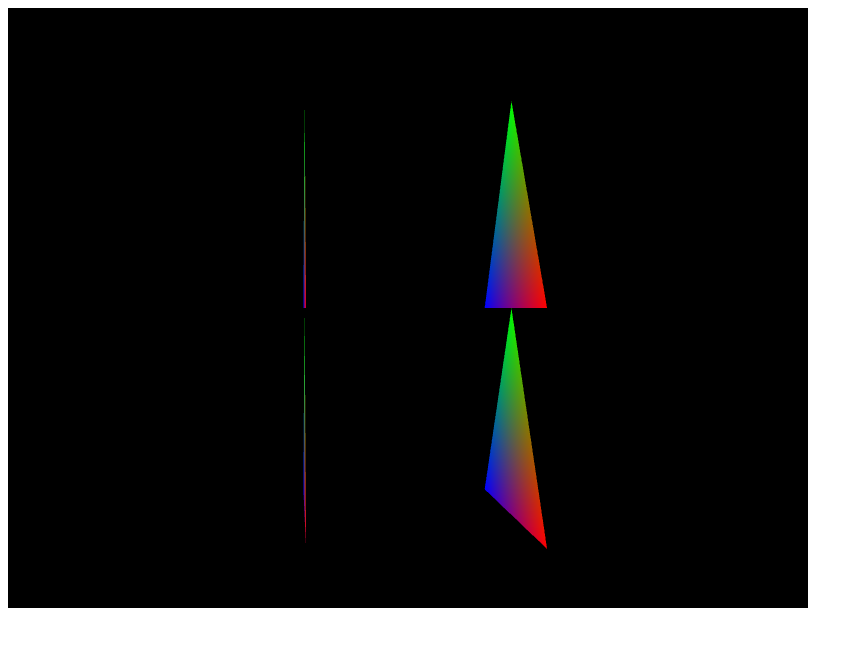
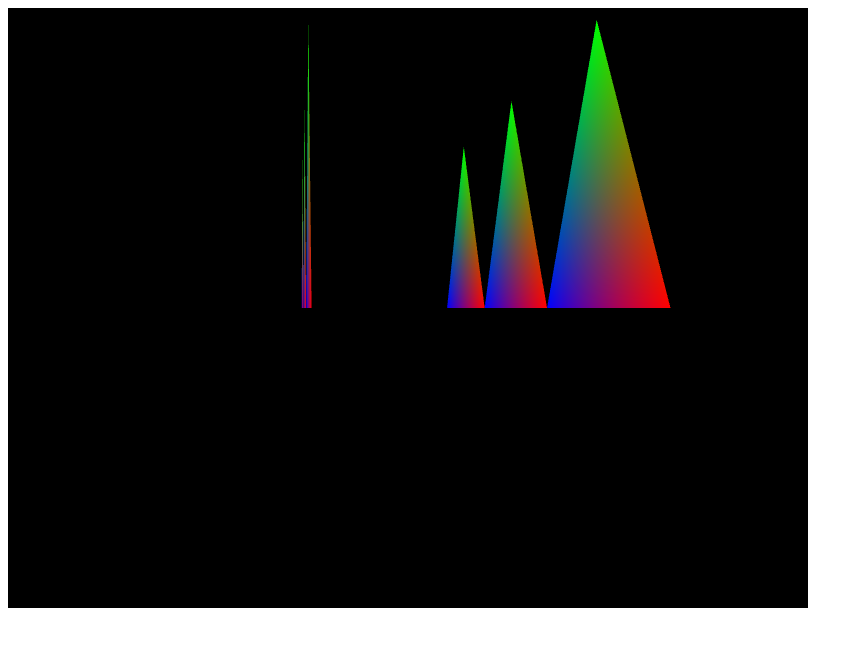
Before and after one commit to atabibi/webgl-learning, a plain HTML site: page index.html in a window 1280 px wide. Shown: the whole page, without its empty margins (0-863 px from the left). Drawn offline with Linux system fonts and the light colour scheme; files whose address does not match are found by name.

Commit message:
پایان اینستنس ابجکتس

```diff
--- a/index.html
+++ b/index.html
@@ -23,9 +23,11 @@
         uniform mat4 viewMatrix;
         uniform mat4 projectionMatrix;
 
+        uniform vec3 offsets; //for using instancs
+
         void main()
         {
-            gl_Position = projectionMatrix * viewMatrix * modelMatrix * vec4(position, 1);
+            gl_Position = projectionMatrix * viewMatrix * modelMatrix * vec4(position.x + offsets[gl_InstanceID],position.yz, 1);
             fcolor = color;
         }
     </script>
--- a/js/main.js
+++ b/js/main.js
@@ -74,7 +74,8 @@ function createTriangle() {
         gl.bindVertexArray(triangle.vao);
 
         gl.useProgram(triangle.programShader);
-        gl.drawArrays(gl.TRIANGLES,0,3);
+        //gl.drawArrays(gl.TRIANGLES,0,3);
+        gl.drawArraysInstanced(gl.TRIANGLES,0,3,3);
     };
 
     return triangle;
@@ -100,6 +101,9 @@ $(document).ready(function () {
     gl.uniformMatrix4fv(projectionMatrixLocation, false, projectionMatrix);
     gl.uniformMatrix4fv(viewMatrixLocation, false, viewMatrix);
 
+    var offsetsLocation = gl.getUniformLocation(triangle.programShader, "offsets");
+    gl.uniform3fv(offsetsLocation, [-2,0,2]);
+
 
 
     var angle = 0.1;
@@ -111,8 +115,8 @@ $(document).ready(function () {
         gl.clearColor(0, 0, 0, 1.0);
         gl.clear(gl.COLOR_BUFFER_BIT | gl.DEPTH_BUFFER_BIT);
 
-        triangle.draw(angle, [1,-1,-7]);
-        triangle.draw(angle, [-1,-1,-7]);
+        // triangle.draw(angle, [1,-1,-7]);
+        // triangle.draw(angle, [-1,-1,-7]);
         triangle.draw(angle, [1,1,-7]);
         triangle.draw(angle, [-1,1,-7]);
         angle += 0.1;
```
